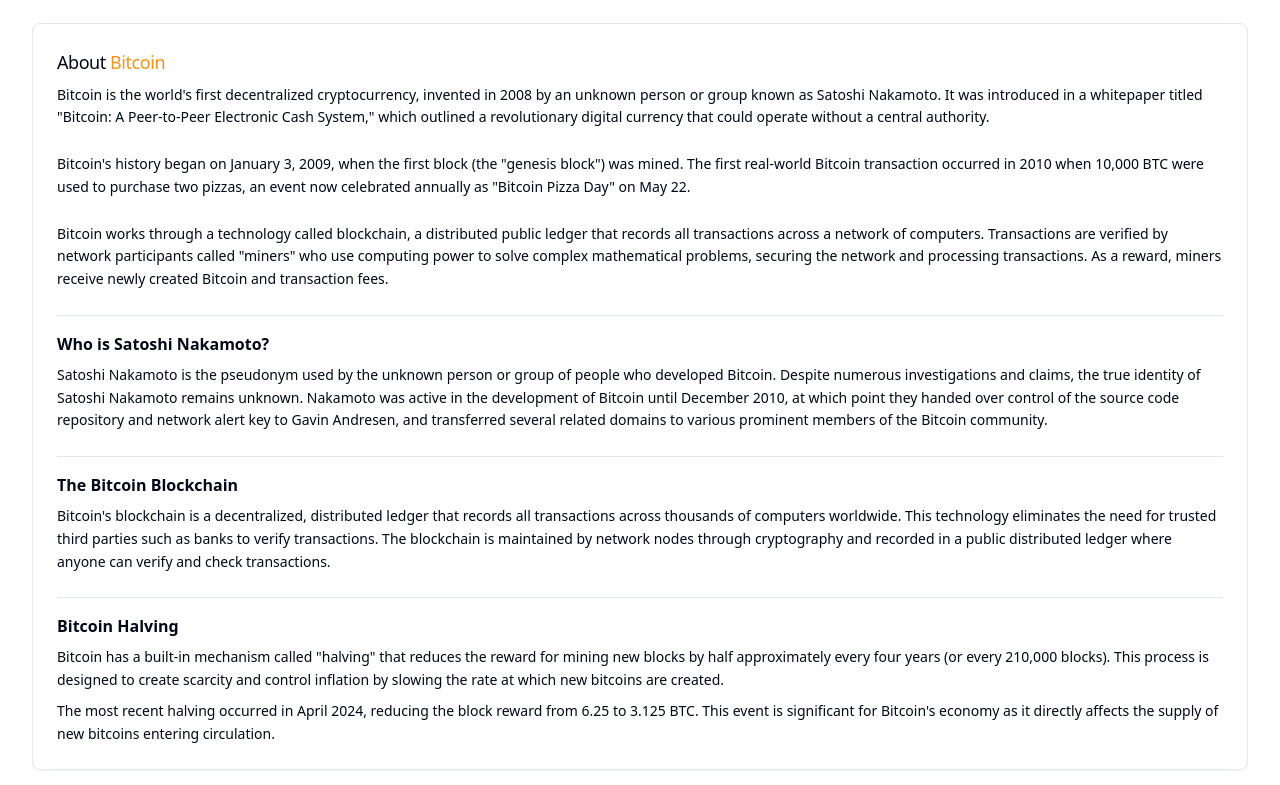
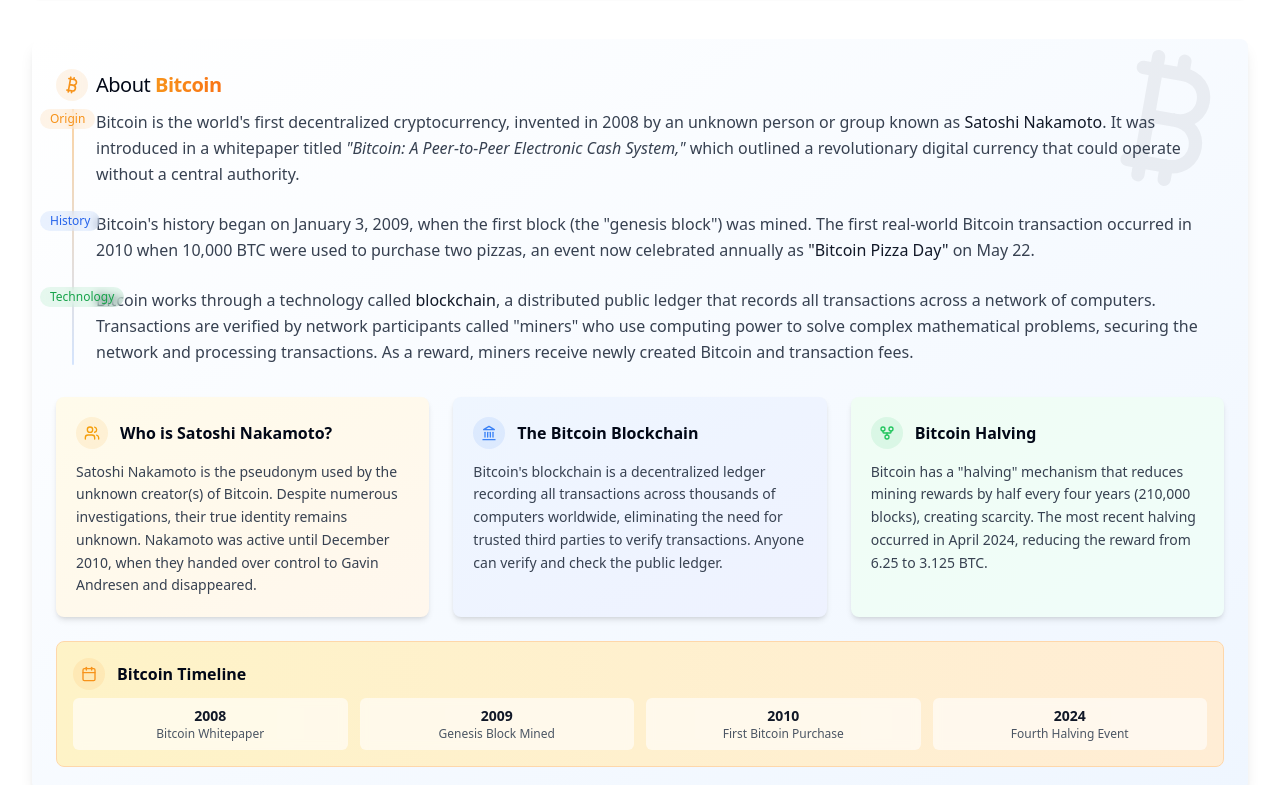
Before and after one commit to aamir-cryptonary/bitcoin-market-visual, a React (Vite) app: page / in a window 1280 px wide. Shown: the part 3255-4040 px from the top of the page. Built offline with nearby package versions, Linux system fonts and the light colour scheme.

Commit message:
Refactor: Improve UI and styling
This commit enhances the user interface and styling of the application to create a more modern and appealing experience.

```diff
--- a/src/components/AboutBitcoin.tsx
+++ b/src/components/AboutBitcoin.tsx
@@ -1,50 +1,134 @@
 
 import { Card, CardContent, CardHeader, CardTitle } from './ui/card';
+import { Bitcoin, Calendar, Users, Landmark, GitFork } from 'lucide-react';
+import { Badge } from './ui/badge';
 
 export default function AboutBitcoin() {
   return (
-    <Card>
-      <CardHeader className="pb-2">
-        <CardTitle className="text-lg font-medium">
-          About <span className="text-bitcoin">Bitcoin</span>
-        </CardTitle>
+    <Card className="overflow-hidden border-none shadow-lg bg-gradient-to-br from-white to-blue-50 dark:from-gray-900 dark:to-slate-900">
+      <CardHeader className="pb-2 relative">
+        <div className="absolute top-0 right-0 w-40 h-40 opacity-5">
+          <Bitcoin size={160} />
+        </div>
+        <div className="flex items-center gap-2">
+          <div className="flex h-8 w-8 items-center justify-center rounded-full bg-bitcoin/10 backdrop-blur-sm">
+            <Bitcoin className="h-5 w-5 text-bitcoin" />
+          </div>
+          <CardTitle className="text-xl font-medium">
+            About <span className="bg-gradient-to-r from-bitcoin to-orange-500 bg-clip-text text-transparent font-bold">Bitcoin</span>
+          </CardTitle>
+        </div>
       </CardHeader>
 
-      <CardContent className="space-y-6 text-sm">
-        <p className="leading-relaxed">
-          Bitcoin is the world's first decentralized cryptocurrency, invented in 2008 by an unknown person or group known as Satoshi Nakamoto. It was introduced in a whitepaper titled "Bitcoin: A Peer-to-Peer Electronic Cash System," which outlined a revolutionary digital currency that could operate without a central authority.
-        </p>
+      <CardContent className="space-y-6">
+        <div className="relative">
+          <div className="absolute left-4 h-full w-0.5 bg-gradient-to-b from-bitcoin/40 to-blue-500/20 rounded-full"></div>
 
-        <p className="leading-relaxed">
-          Bitcoin's history began on January 3, 2009, when the first block (the "genesis block") was mined. The first real-world Bitcoin transaction occurred in 2010 when 10,000 BTC were used to purchase two pizzas, an event now celebrated annually as "Bitcoin Pizza Day" on May 22.
-        </p>
+          <div className="pl-10 space-y-6">
+            <div className="relative">
+              <Badge className="absolute -left-14 top-0 bg-bitcoin/10 text-bitcoin hover:bg-bitcoin/20 backdrop-blur-sm border-none font-normal">
+                Origin
+              </Badge>
+              <p className="leading-relaxed text-gray-700 dark:text-gray-300">
+                Bitcoin is the world's first decentralized cryptocurrency, invented in 2008 by an unknown person or group known as
+                <span className="font-medium text-gray-900 dark:text-white"> Satoshi Nakamoto</span>.
+                It was introduced in a whitepaper titled
+                <span className="italic"> "Bitcoin: A Peer-to-Peer Electronic Cash System,"</span> which outlined a revolutionary digital currency that could operate without a central authority.
+              </p>
+            </div>
 
-        <p className="leading-relaxed">
-          Bitcoin works through a technology called blockchain, a distributed public ledger that records all transactions across a network of computers. Transactions are verified by network participants called "miners" who use computing power to solve complex mathematical problems, securing the network and processing transactions. As a reward, miners receive newly created Bitcoin and transaction fees.
-        </p>
+            <div className="relative">
+              <Badge className="absolute -left-14 top-0 bg-blue-500/10 text-blue-600 hover:bg-blue-500/20 backdrop-blur-sm border-none font-normal dark:text-blue-400">
+                History
+              </Badge>
+              <p className="leading-relaxed text-gray-700 dark:text-gray-300">
+                Bitcoin's history began on January 3, 2009, when the first block (the "genesis block") was mined. The first real-world Bitcoin transaction occurred in 2010 when 10,000 BTC were used to purchase two pizzas, an event now celebrated annually as
+                <span className="font-medium text-gray-900 dark:text-white"> "Bitcoin Pizza Day"</span> on May 22.
+              </p>
+            </div>
 
-        <div className="pt-4 border-t mt-6">
-          <h3 className="font-semibold text-base mb-2">Who is Satoshi Nakamoto?</h3>
-          <p className="leading-relaxed">
-            Satoshi Nakamoto is the pseudonym used by the unknown person or group of people who developed Bitcoin. Despite numerous investigations and claims, the true identity of Satoshi Nakamoto remains unknown. Nakamoto was active in the development of Bitcoin until December 2010, at which point they handed over control of the source code repository and network alert key to Gavin Andresen, and transferred several related domains to various prominent members of the Bitcoin community.
-          </p>
+            <div className="relative">
+              <Badge className="absolute -left-14 top-0 bg-green-500/10 text-green-600 hover:bg-green-500/20 backdrop-blur-sm border-none font-normal dark:text-green-400">
+                Technology
+              </Badge>
+              <p className="leading-relaxed text-gray-700 dark:text-gray-300">
+                Bitcoin works through a technology called
+                <span className="font-medium text-gray-900 dark:text-white"> blockchain</span>,
+                a distributed public ledger that records all transactions across a network of computers. Transactions are verified by network participants called "miners" who use computing power to solve complex mathematical problems, securing the network and processing transactions. As a reward, miners receive newly created Bitcoin and transaction fees.
+              </p>
+            </div>
+          </div>
         </div>
 
-        <div className="pt-4 border-t">
-          <h3 className="font-semibold text-base mb-2">The Bitcoin Blockchain</h3>
-          <p className="leading-relaxed">
-            Bitcoin's blockchain is a decentralized, distributed ledger that records all transactions across thousands of computers worldwide. This technology eliminates the need for trusted third parties such as banks to verify transactions. The blockchain is maintained by network nodes through cryptography and recorded in a public distributed ledger where anyone can verify and check transactions.
-          </p>
+        <div className="grid grid-cols-1 md:grid-cols-3 gap-6 pt-2">
+          <Card className="bg-gradient-to-br from-amber-50 to-orange-50 border-none shadow-md hover:shadow-lg transition-all duration-300 dark:from-gray-800 dark:to-gray-900">
+            <CardContent className="p-5">
+              <div className="flex items-center space-x-3 mb-3">
+                <div className="flex h-8 w-8 items-center justify-center rounded-full bg-amber-500/10">
+                  <Users className="h-4 w-4 text-amber-500" />
+                </div>
+                <h3 className="font-semibold text-base">Who is Satoshi Nakamoto?</h3>
+              </div>
+              <p className="text-sm leading-relaxed text-gray-700 dark:text-gray-300">
+                Satoshi Nakamoto is the pseudonym used by the unknown creator(s) of Bitcoin. Despite numerous investigations, their true identity remains unknown. Nakamoto was active until December 2010, when they handed over control to Gavin Andresen and disappeared.
+              </p>
+            </CardContent>
+          </Card>
+
+          <Card className="bg-gradient-to-br from-blue-50 to-indigo-50 border-none shadow-md hover:shadow-lg transition-all duration-300 dark:from-gray-800 dark:to-gray-900">
+            <CardContent className="p-5">
+              <div className="flex items-center space-x-3 mb-3">
+                <div className="flex h-8 w-8 items-center justify-center rounded-full bg-blue-500/10">
+                  <Landmark className="h-4 w-4 text-blue-500" />
+                </div>
+                <h3 className="font-semibold text-base">The Bitcoin Blockchain</h3>
+              </div>
+              <p className="text-sm leading-relaxed text-gray-700 dark:text-gray-300">
+                Bitcoin's blockchain is a decentralized ledger recording all transactions across thousands of computers worldwide, eliminating the need for trusted third parties to verify transactions. Anyone can verify and check the public ledger.
+              </p>
+            </CardContent>
+          </Card>
+
+          <Card className="bg-gradient-to-br from-green-50 to-teal-50 border-none shadow-md hover:shadow-lg transition-all duration-300 dark:from-gray-800 dark:to-gray-900">
+            <CardContent className="p-5">
+              <div className="flex items-center space-x-3 mb-3">
+                <div className="flex h-8 w-8 items-center justify-center rounded-full bg-green-500/10">
+                  <GitFork className="h-4 w-4 text-green-500" />
+                </div>
+                <h3 className="font-semibold text-base">Bitcoin Halving</h3>
+              </div>
+              <p className="text-sm leading-relaxed text-gray-700 dark:text-gray-300">
+                Bitcoin has a "halving" mechanism that reduces mining rewards by half every four years (210,000 blocks), creating scarcity. The most recent halving occurred in April 2024, reducing the reward from 6.25 to 3.125 BTC.
+              </p>
+            </CardContent>
+          </Card>
         </div>
 
-        <div className="pt-4 border-t">
-          <h3 className="font-semibold text-base mb-2">Bitcoin Halving</h3>
-          <p className="leading-relaxed">
-            Bitcoin has a built-in mechanism called "halving" that reduces the reward for mining new blocks by half approximately every four years (or every 210,000 blocks). This process is designed to create scarcity and control inflation by slowing the rate at which new bitcoins are created.
-          </p>
-          <p className="leading-relaxed mt-2">
-            The most recent halving occurred in April 2024, reducing the block reward from 6.25 to 3.125 BTC. This event is significant for Bitcoin's economy as it directly affects the supply of new bitcoins entering circulation.
-          </p>
+        <div className="mt-6 bg-gradient-to-r from-amber-100 to-orange-100 rounded-lg p-4 border border-orange-200 dark:from-gray-800 dark:to-gray-900 dark:border-gray-700">
+          <div className="flex items-center space-x-3 mb-2">
+            <div className="flex h-8 w-8 items-center justify-center rounded-full bg-bitcoin/10">
+              <Calendar className="h-4 w-4 text-bitcoin" />
+            </div>
+            <h3 className="font-semibold text-base">Bitcoin Timeline</h3>
+          </div>
+          <div className="grid grid-cols-1 sm:grid-cols-4 gap-3">
+            <div className="text-center p-2 bg-white/60 backdrop-blur-sm rounded-md dark:bg-gray-800/60">
+              <p className="text-sm font-semibold text-gray-900 dark:text-white">2008</p>
+              <p className="text-xs text-gray-600 dark:text-gray-400">Bitcoin Whitepaper</p>
+            </div>
+            <div className="text-center p-2 bg-white/60 backdrop-blur-sm rounded-md dark:bg-gray-800/60">
+              <p className="text-sm font-semibold text-gray-900 dark:text-white">2009</p>
+              <p className="text-xs text-gray-600 dark:text-gray-400">Genesis Block Mined</p>
+            </div>
+            <div className="text-center p-2 bg-white/60 backdrop-blur-sm rounded-md dark:bg-gray-800/60">
+              <p className="text-sm font-semibold text-gray-900 dark:text-white">2010</p>
+              <p className="text-xs text-gray-600 dark:text-gray-400">First Bitcoin Purchase</p>
+            </div>
+            <div className="text-center p-2 bg-white/60 backdrop-blur-sm rounded-md dark:bg-gray-800/60">
+              <p className="text-sm font-semibold text-gray-900 dark:text-white">2024</p>
+              <p className="text-xs text-gray-600 dark:text-gray-400">Fourth Halving Event</p>
+            </div>
+          </div>
         </div>
       </CardContent>
     </Card>
--- a/src/components/ui/badge.tsx
+++ b/src/components/ui/badge.tsx
@@ -1,3 +1,4 @@
+
 import * as React from "react"
 import { cva, type VariantProps } from "class-variance-authority"
 
--- a/src/pages/Index.tsx
+++ b/src/pages/Index.tsx
@@ -46,7 +46,9 @@ const Index = () => {
             </div>
           </Tabs>
 
-          <AboutBitcoin />
+          <div className="py-4">
+            <AboutBitcoin />
+          </div>
 
           <div className="grid grid-cols-1 lg:grid-cols-2 gap-6">
             <div>
```
